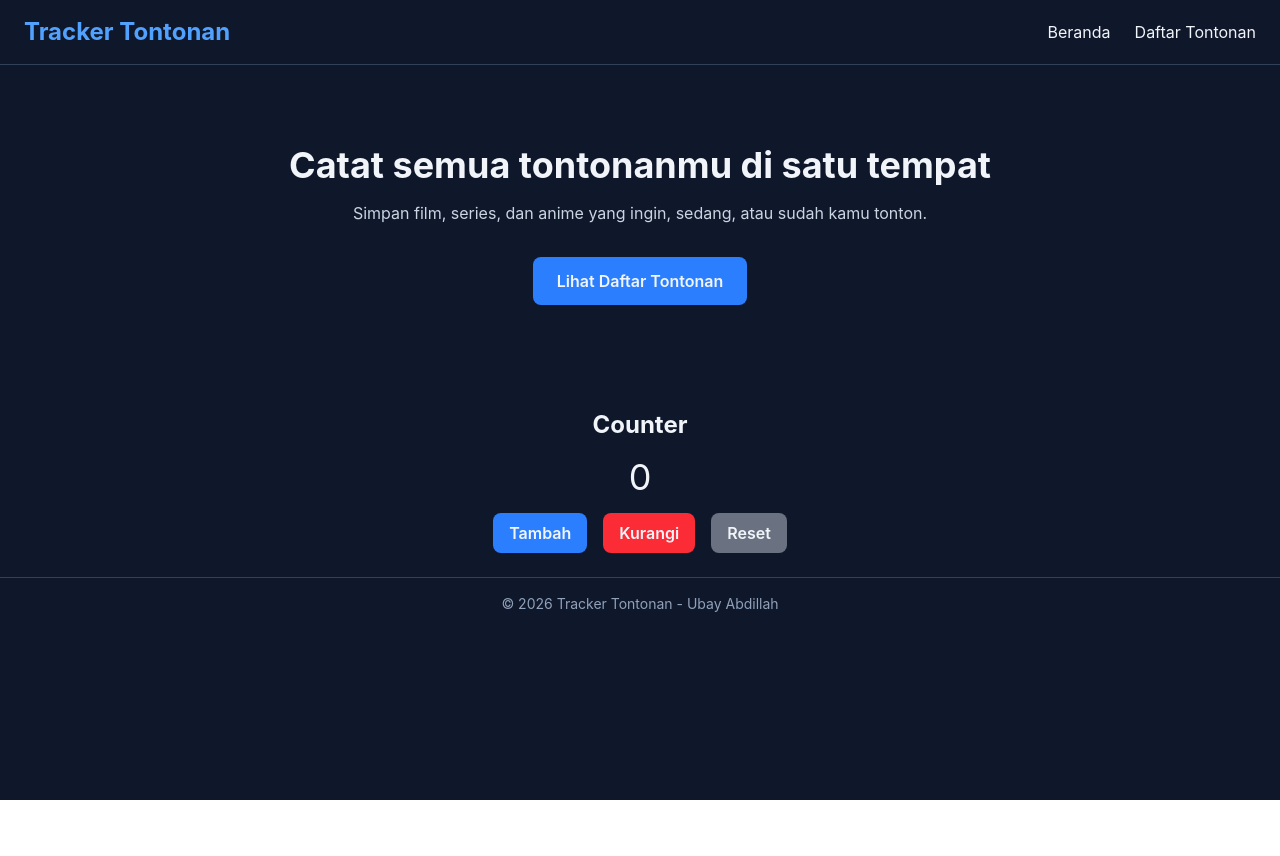
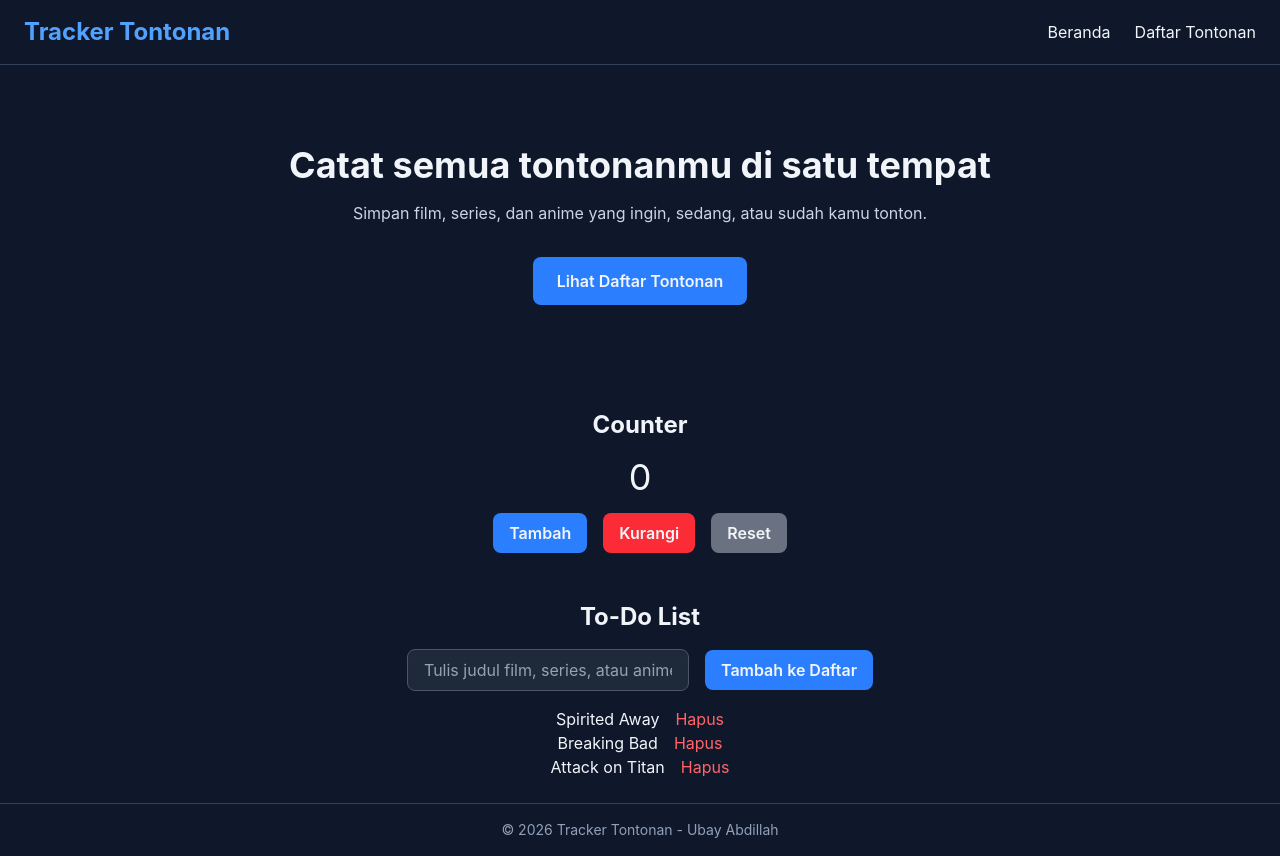
Before and after one commit to quitcore07/tracker-tontonan, a React (Vite) app: page / in a window 1280 px wide. Before the commit the page ends 800 px from the top, so only its background shows below. Built offline with nearby package versions, Linux system fonts and the light colour scheme.

Commit message:
Tambah komponen TodoList dengan useState

```diff
--- a/src/App.jsx
+++ b/src/App.jsx
@@ -4,6 +4,7 @@ import Footer from "./components/Footer";
 import Beranda from "./components/Beranda";
 import Body from "./components/Body";
 import Counter from "./components/Counter";
+import TodoList from "./components/TodoList";
 
 export default function App() {
   const [halaman, setHalaman] = useState("beranda");
@@ -13,6 +14,7 @@ export default function App() {
       <Header setHalaman={setHalaman} />
       {halaman === "beranda" ? <Beranda setHalaman={setHalaman} /> : <Body />}
       <Counter />
+      <TodoList />
       <Footer />
     </div>
   );
--- a/src/components/TodoList.jsx
+++ b/src/components/TodoList.jsx
@@ -0,0 +1,45 @@
+import { useState } from "react";
+
+export default function TodoList() {
+  const [input, setInput] = useState("");
+  const [todos, setTodos] = useState(["Spirited Away", "Breaking Bad", "Attack on Titan"]);
+
+  return (
+    <div className="p-6 text-center">
+      <h2 className="text-2xl font-bold mb-4">To-Do List</h2>
+
+      <input
+      value={input}
+      onChange={(e) => setInput(e.target.value)}
+      placeholder="Tulis judul film, series, atau anime..."
+      className="px-4 py-2 rounded-lg text-white bg-gray-800 border border-gray-600 placeholder-gray-400"
+    />
+    <button
+     onClick={() => {
+      if (input.trim() !== "") {
+       setTodos([...todos, input]);
+       setInput("");
+     }
+     }}
+      className="bg-blue-500 hover:bg-blue-600 px-4 py-2 rounded-lg font-semibold ml-4"
+    >
+      Tambah ke Daftar
+    </button>
+
+    <ul className="mt-4">
+  {todos.map((todo, index) => (
+    <li key={index}>
+      {todo}
+      <button
+        onClick={() => setTodos(todos.filter((_, i) => i !== index))}
+        className="ml-4 text-red-400 hover:text-red-500"
+      >
+        Hapus
+    </button>
+
+           </li>
+         ))}
+      </ul>
+    </div>
+  );
+}
```
Also changed, not shown: 1 other file (tests, documents, lock files or other folders).
